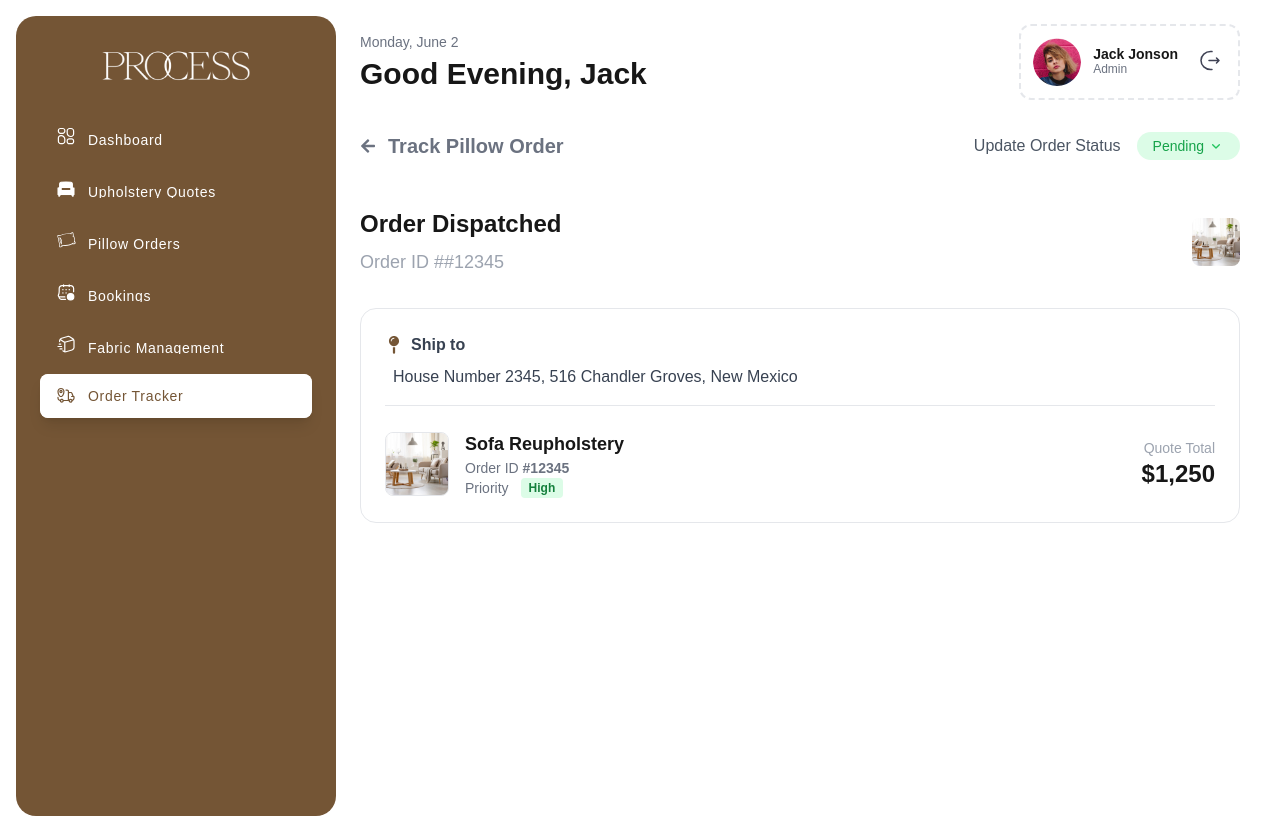
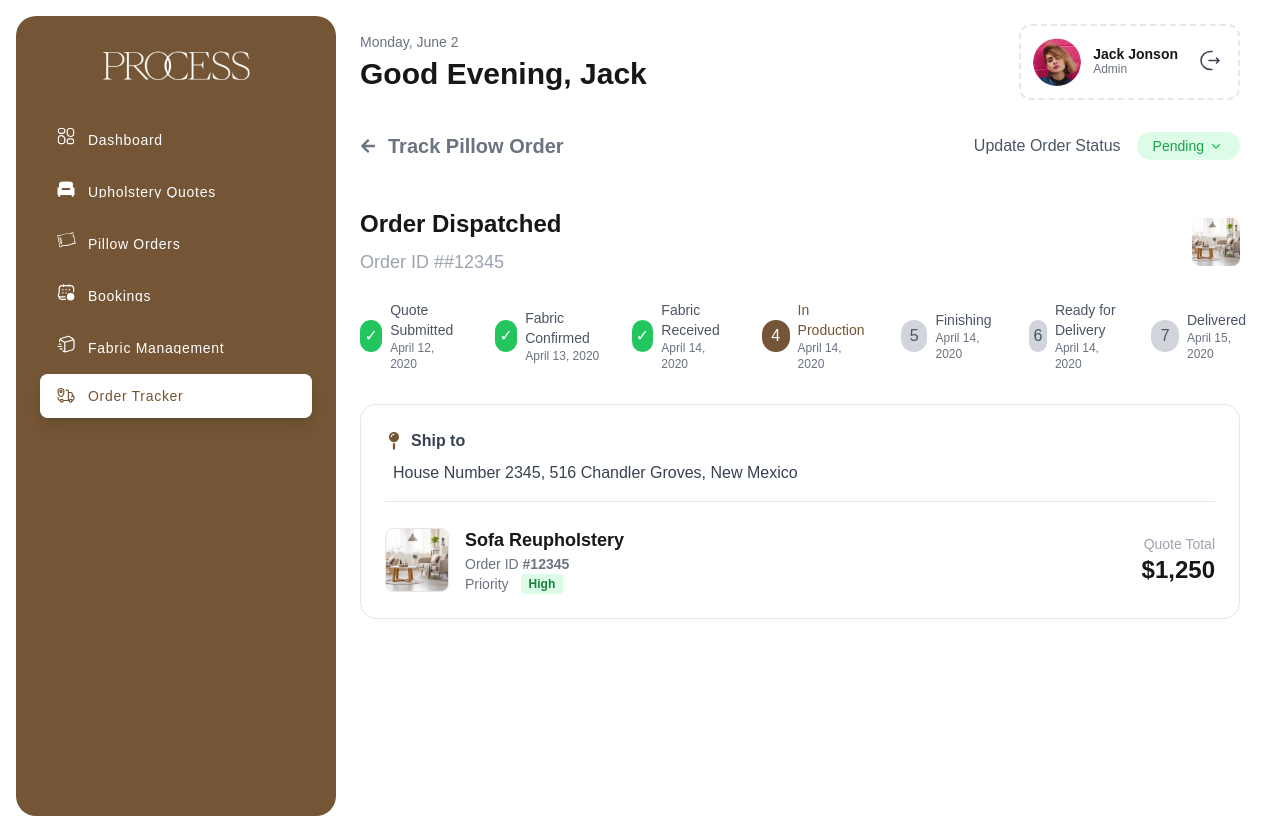
Before and after one commit to Aqib-Dev-webrange/craftqueue-admin-v1, a Next.js app: page /admin/orders/tracker/1 in a window 1280 px wide. Built offline with nearby package versions, Linux system fonts and the light colour scheme.

Commit message:
fix error

```diff
--- a/src/app/admin/orders/tracker/[trackerId]/page.tsx
+++ b/src/app/admin/orders/tracker/[trackerId]/page.tsx
@@ -7,56 +7,57 @@ import OrderStatusDropdown from "@/app/admin/upholstery/[upholsteryId]/component
 import OrdersTrack from "@/app/admin/upholstery/[upholsteryId]/components/orderTracker";
 import VendorModal from "@/app/admin/upholstery/[upholsteryId]/components/assignVendorModal";
 
+// Define the Step interface to match what OrdersTrack expects
+interface Step {
+  id: number;
+  title: string;
+  status: 'completed' | 'current' | 'pending';
+  date?: string;
+}
 
-const ORDER_STEPS = [
+// Convert your existing data to match the Step interface
+const ORDER_STEPS: Step[] = [
   {
-    label: "Quote Submitted",
+    id: 1,
+    title: "Quote Submitted",
     date: "April 12, 2020",
-    sub: "Lahore, PK",
-    active: true,
-    img: IMAGES.furniture,
+    status: "completed",
   },
   {
-    label: "Fabric Confirmed",
+    id: 2,
+    title: "Fabric Confirmed",
     date: "April 13, 2020",
-    sub: "Lahore, PK",
-    active: true,
-    img: IMAGES.furniture,
+    status: "completed",
   },
   {
-    label: "Fabric Received",
+    id: 3,
+    title: "Fabric Received",
     date: "April 14, 2020",
-    sub: "Lahore, PK",
-    active: true,
-    img: IMAGES.furniture,
+    status: "completed",
   },
   {
-    label: "In Production",
+    id: 4,
+    title: "In Production",
     date: "April 14, 2020",
-    sub: "Lahore, PK",
-    active: false,
-    img: IMAGES.furniture,
+    status: "current",
   },
   {
-    label: "Finishing",
+    id: 5,
+    title: "Finishing",
     date: "April 14, 2020",
-    sub: "Lahore, PK",
-    active: false,
-    img: IMAGES.furniture,
+    status: "pending",
   },
   {
-    label: "Ready for Delivery",
+    id: 6,
+    title: "Ready for Delivery",
     date: "April 14, 2020",
-    sub: "Lahore, PK",
-    active: false,
-    img: IMAGES.furniture,
+    status: "pending",
   },
   {
-    label: "Delivered",
+    id: 7,
+    title: "Delivered",
     date: "April 15, 2020",
-    sub: "Lahore, PK",
-    active: false,
-    img: IMAGES.furniture,
+    status: "pending",
   },
 ];
 
@@ -86,7 +87,6 @@ export default function UpholsteryOrderDetail() {
 
   const [status, setStatus] = useState(order.status);
   const [showVendorModal, setShowVendorModal] = useState(false);
-  // const [tab, setTab] = useState<"furniture" | "orderTrack">("furniture");
 
   return (
     <div className="p-6">
@@ -94,13 +94,12 @@ export default function UpholsteryOrderDetail() {
       <div className="flex items-center justify-between mb-6">
         <div className="flex items-center gap-2">
           <Link
-            href="/orders/tracker"
+            href="/admin/orders/tracker"
             className="mr-2 text-gray-500 hover:text-black flex items-center gap-2"
           >
             <FaArrowLeft className="inline mr-1" />
-            <span className="text-xl font-semibold">Track Pillow Order </span>
+            <span className="text-xl font-semibold">Track Pillow Order</span>
           </Link>
-
         </div>
         <div className="flex items-center gap-4">
           <span className="font-medium text-gray-600">
@@ -109,10 +108,12 @@ export default function UpholsteryOrderDetail() {
           <OrderStatusDropdown status={status} onChange={setStatus} />
         </div>
       </div>
-      <OrdersTrack order={order} steps={ORDER_STEPS}/>
+
+      <OrdersTrack order={order} steps={ORDER_STEPS} />
+
       {showVendorModal && (
-                <VendorModal onClose={() => setShowVendorModal(false)} />
-              )}
+        <VendorModal onClose={() => setShowVendorModal(false)} />
+      )}
     </div>
   );
 }
```
